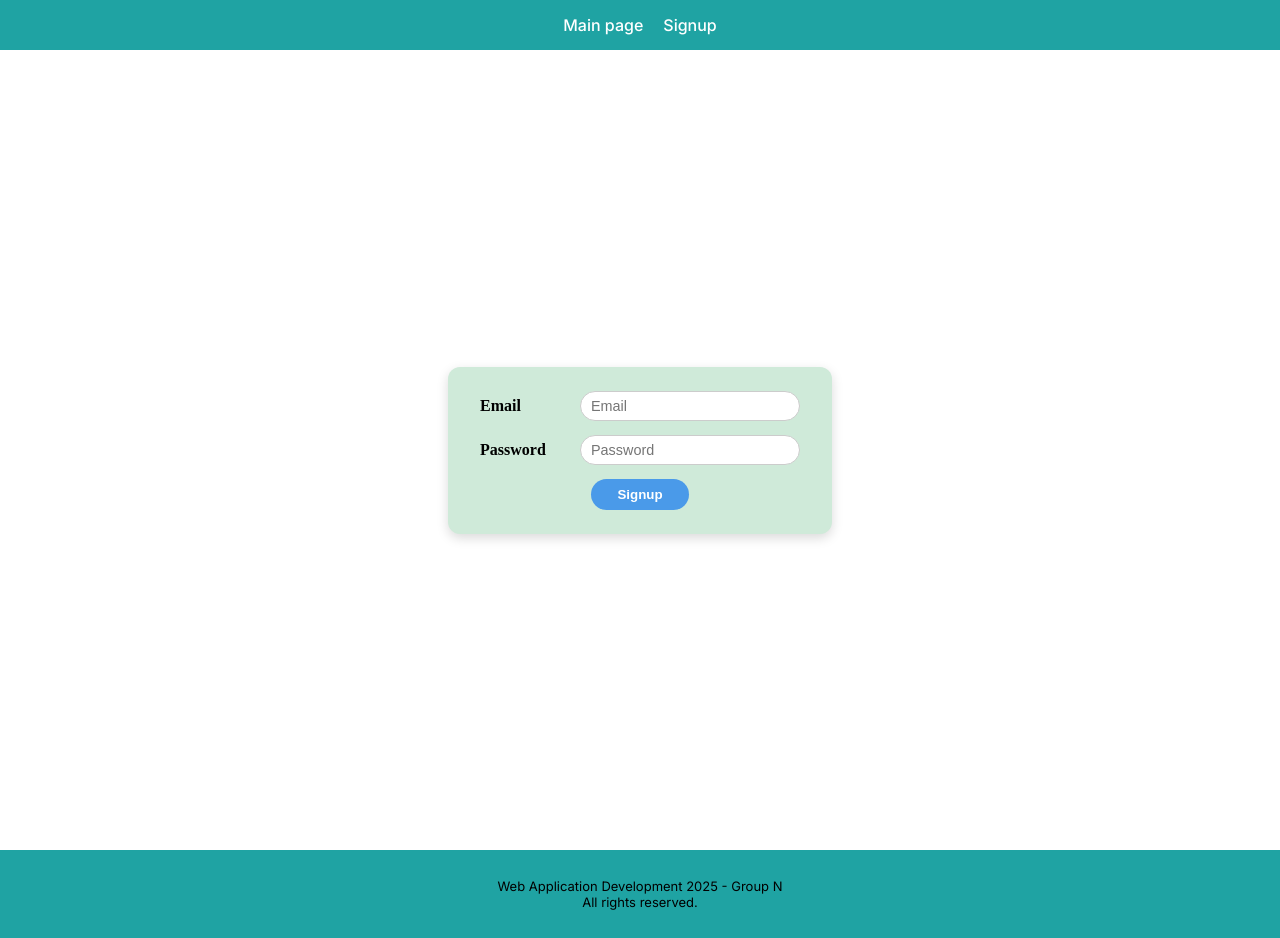
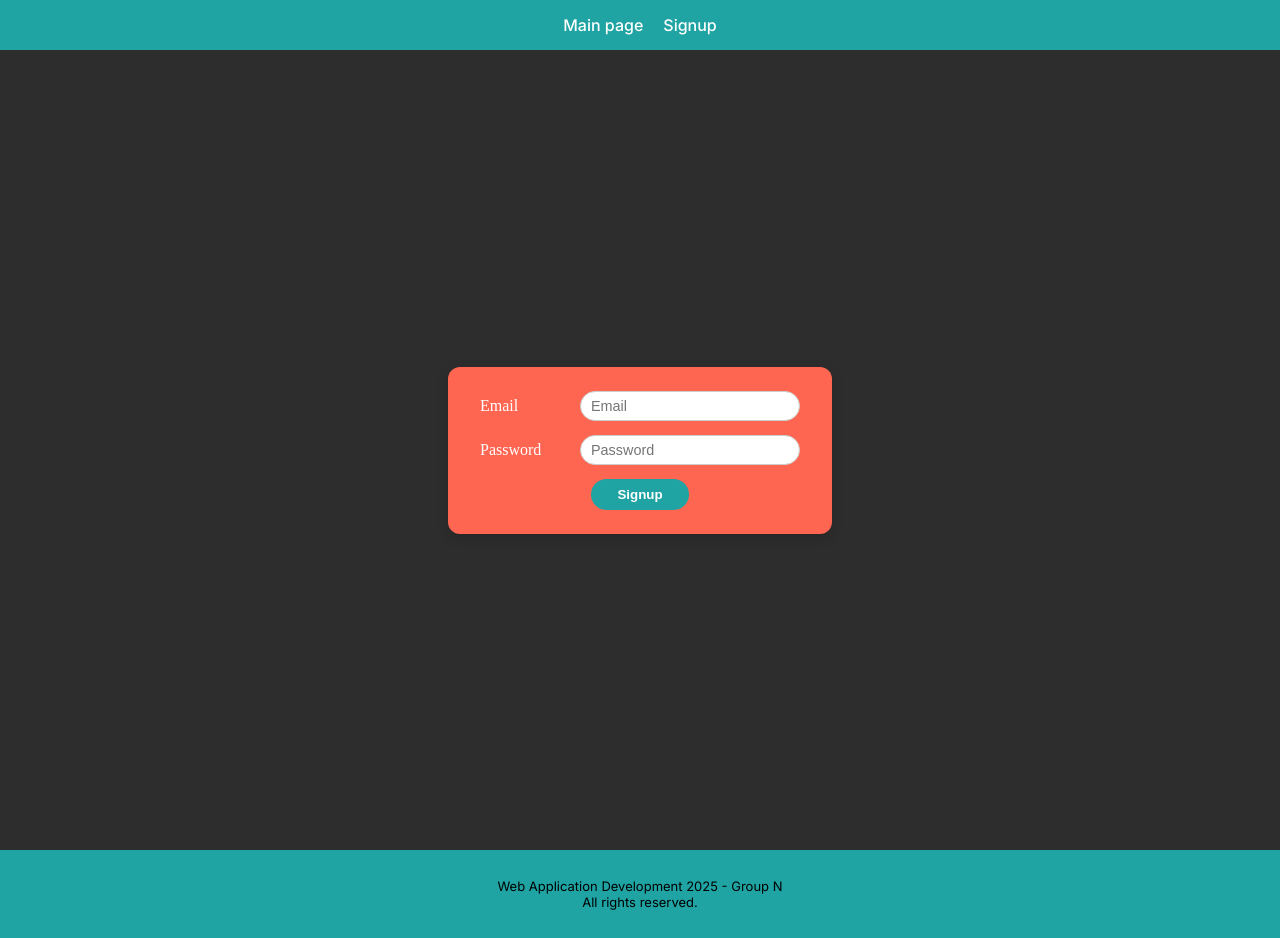
Before and after one commit to KarlKiudma/wadHW3, a Vue app: page /#/signup in a window 1280 px wide. Built offline with nearby package versions, Linux system fonts and the light colour scheme.

Commit message:
changed SignupPage styling

```diff
--- a/src/views/SignupPage.vue
+++ b/src/views/SignupPage.vue
@@ -99,11 +99,10 @@ export default {
   display: flex;
   justify-content: center;
   align-items: center;
-  background-color: #ffffff;
 }
 
 .signup-card {
-  background-color: #cfead9;
+  background-color: rgb(255, 102, 82);
   padding: 24px 32px;
   border-radius: 12px;
   box-shadow: 0 4px 12px rgba(0, 0, 0, 0.15);
@@ -121,7 +120,7 @@ export default {
 label {
   width: 90px;
   margin-right: 10px;
-  font-weight: 600;
+  color: white;
 }
 
 input {
@@ -145,13 +144,14 @@ button {
   border-radius: 20px;
   border: none;
   cursor: pointer;
-  background-color: #4a9ae9;
+  background-color: rgb(31, 163, 163);
   color: white;
   font-weight: 600;
 }
 
 button:hover {
   opacity: 0.9;
+  background-color: #163f6f;
 }
 
 .error-msg {
```
